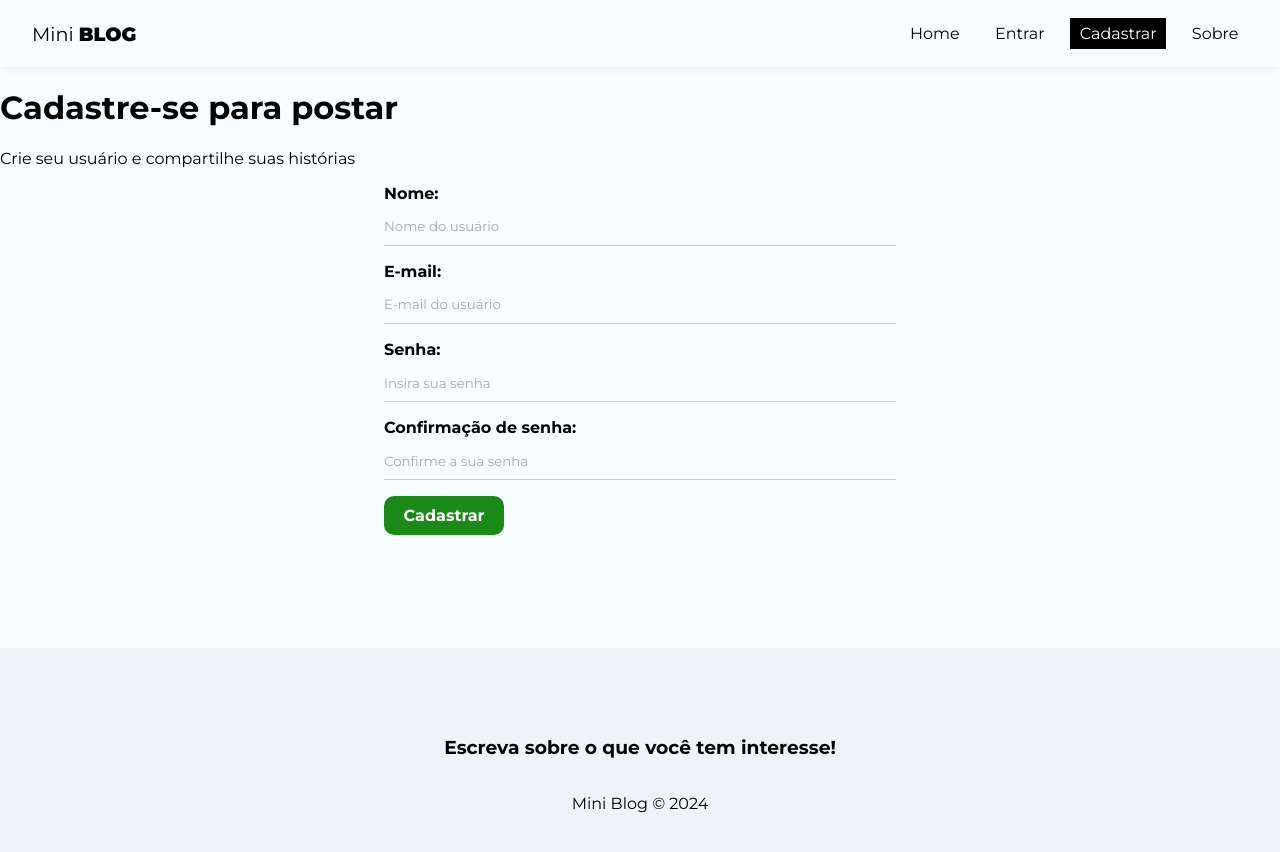
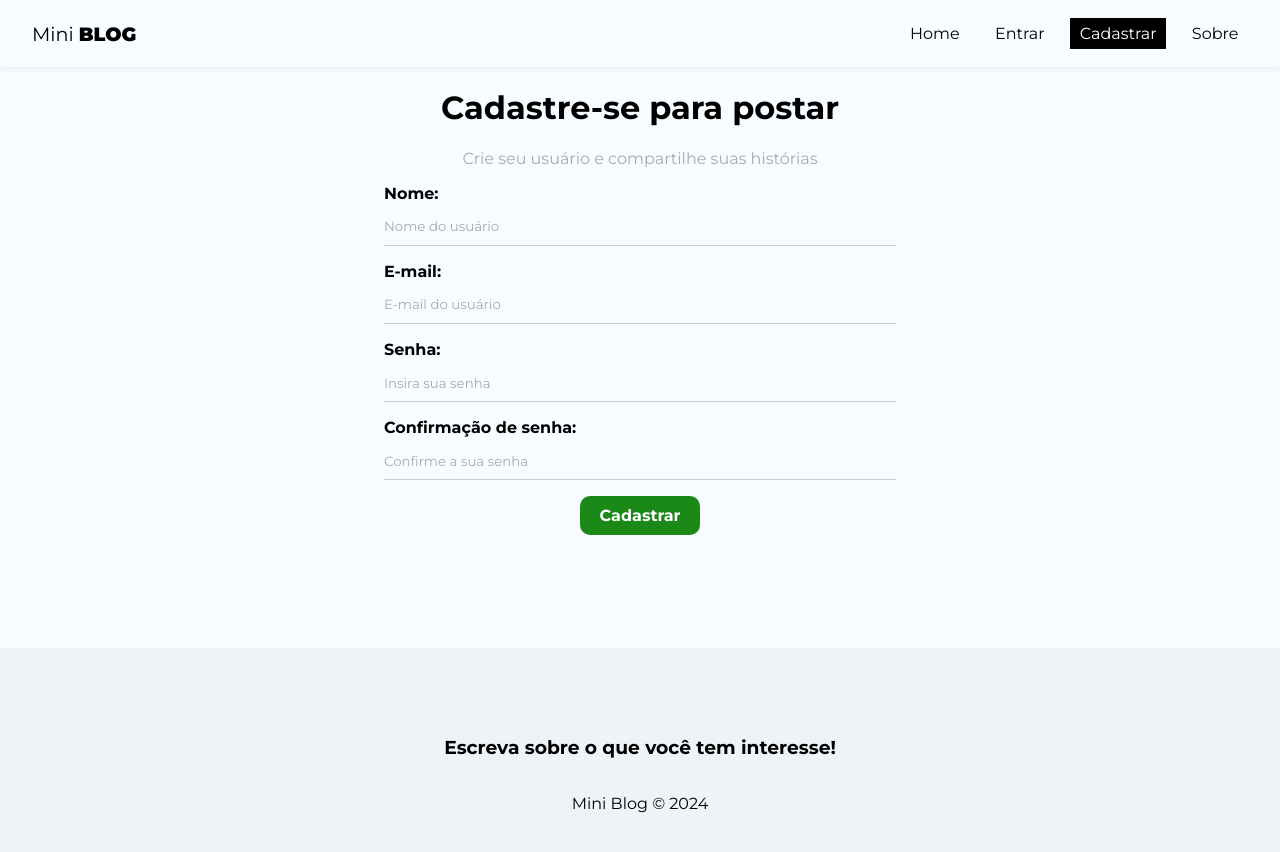
Before and after one commit to oldrado-jr/mini-blog, a React (Vite) app: page /register in a window 1280 px wide. Shown: the top 852 px of the page. Built offline with nearby package versions, Linux system fonts and the light colour scheme.

Commit message:
feat: add register style

```diff
--- a/src/pages/Register/index.jsx
+++ b/src/pages/Register/index.jsx
@@ -1,6 +1,8 @@
+import styles from './styles.module.css';
+
 function Register() {
   return (
-    <div>
+    <div className={styles.register}>
       <h1>Cadastre-se para postar</h1>
       <p>Crie seu usuário e compartilhe suas histórias</p>
       <form>
--- /dev/null
+++ b/src/pages/Register/styles.module.css
@@ -0,0 +1,7 @@
+.register {
+  text-align: center;
+}
+
+.register p {
+  color: #aaa;
+}
```
